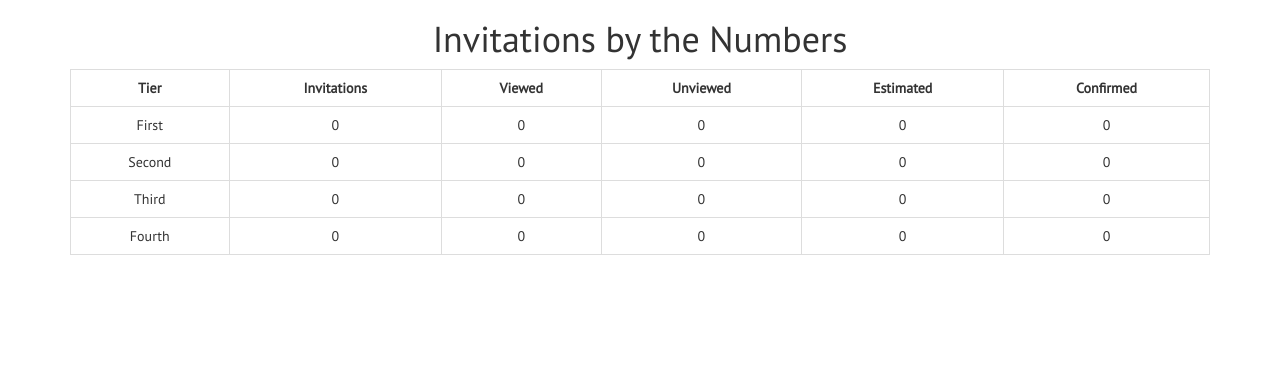
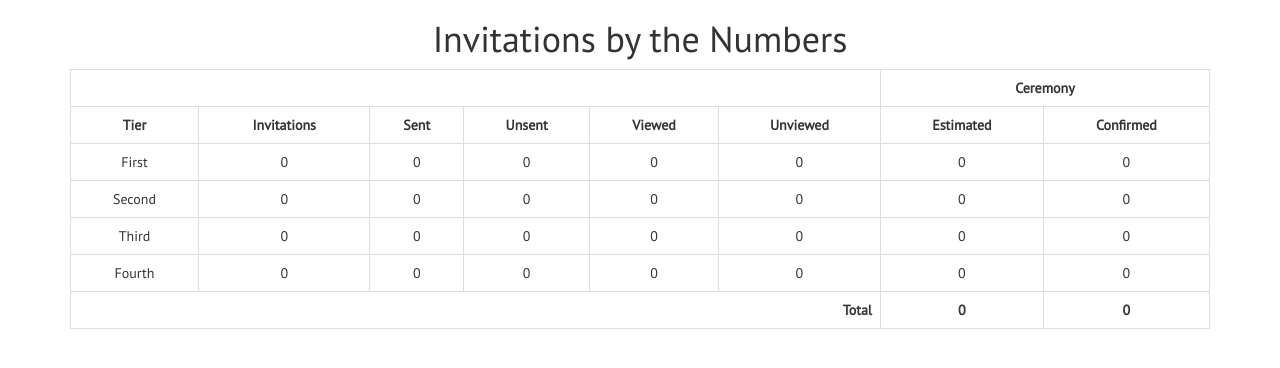
Before and after one commit to jsayles/wedding, a Django app: page /totals/ in a window 1280 px wide. Shown: the part 51-419 px from the top of the page. Run offline with Django 3.2, Linux system fonts and the light colour scheme; data that the repository does not hold is empty; parts of the project's set-up code (start-up, migrations or seed data) failed here and were passed over; some libraries are stand-ins or nearby versions.

Commit message:
new timestamp for when the invite was sent

```diff
--- a/wedding/models.py
+++ b/wedding/models.py
@@ -55,6 +55,7 @@ class Invitation(models.Model):
 	groups = models.ManyToManyField(InvitationGroup, blank=True)
 	tier = models.CharField("Tier", choices=TIER_CHOICES, max_length=1, default='4')
 	last_viewed = models.DateTimeField(blank=True, null=True, default=None)
+	sent_ts = models.DateTimeField(blank=True, null=True, default=None)
 
 	def get_code(self):
 		return short_url.encode_url(self.id)
@@ -68,6 +69,16 @@ class Invitation(models.Model):
 				return settings.SITE_URL + "rsvp/" + code
 		return ""
 
+	def is_viewed(self):
+		if last_viewed:
+			return True
+		return False
+
+	def is_sent(self):
+		if sent_ts:
+			return True
+		return False
+
 	def __unicode__(self):
 		return (self.recipient)
 
--- a/wedding/templates/totals.html
+++ b/wedding/templates/totals.html
@@ -5,8 +5,14 @@
 
 <table class="table table-bordered">
 	<tr>
+		<th colspan="6"></th>
+		<th class="text-center" colspan="2">Ceremony</th>
+	</tr>
+	<tr>
 		<th class="text-center">Tier</th>
 		<th class="text-center">Invitations</th>
+		<th class="text-center">Sent</th>
+		<th class="text-center">Unsent</th>
 		<th class="text-center">Viewed</th>
 		<th class="text-center">Unviewed</th>
 		<th class="text-center">Estimated</th>
@@ -17,6 +23,8 @@
 		<tr>
 			<td>{{ dict.tier }}</td>
 			<td>{{ dict.invitations | length }}</td>
+			<td>{{ dict.sent }}</td>
+			<td>{{ dict.unsent }}</td>
 			<td>{{ dict.viewed }}</td>
 			<td>{{ dict.unviewed }}</td>
 			<td>{{ dict.est_count }}</td>
@@ -24,5 +32,10 @@
 		</tr>
 	{% endfor %}
 
+	<tr>
+		<th class="text-right" colspan="6">Total</th>
+		<th class="text-center">{{ total_est }}</th>
+		<th class="text-center">{{ total_conf }}</th>
+	</tr>
 </table>
 {% endblock %}
--- a/wedding/views.py
+++ b/wedding/views.py
@@ -31,6 +31,8 @@ def registry(request):
 def totals(request):
 	all_invitations = Invitation.objects.all()
 
+	total_est = 0
+	total_conf = 0
 	invites = []
 	for tier_id, tier in TIER_CHOICES:
 		invitations = Invitation.objects.filter(tier=tier_id)
@@ -38,6 +40,8 @@ def totals(request):
 		conf_count = 0
 		viewed = 0
 		unviewed = 0
+		sent = 0
+		unsent = 0
 		for i in invitations:
 			est_count = est_count + i.estimated_ceremony
 			if i.rsvp_ceremony:
@@ -46,8 +50,14 @@ def totals(request):
 				viewed = viewed + 1
 			else:
 				unviewed = unviewed + 1
-		invites.append({'tier': tier, 'invitations':invitations, 'est_count':est_count, 'conf_count':conf_count, 'viewed':viewed, 'unviewed':unviewed})
-	return render_to_response('totals.html', {'tiers':TIER_CHOICES, 'invites': invites}, RequestContext(request))
+			if i.sent_ts:
+				sent = sent + 1
+			else:
+				unsent = unsent + 1
+		invites.append({'tier': tier, 'invitations':invitations, 'est_count':est_count, 'conf_count':conf_count, 'viewed':viewed, 'unviewed':unviewed, 'sent':sent, 'unsent':unsent})
+		total_est = total_est + est_count
+		total_conf = total_conf + conf_count
+	return render_to_response('totals.html', {'tiers':TIER_CHOICES, 'invites': invites, 'total_est':total_est, 'total_conf':total_conf}, RequestContext(request))
 
 def session_invitation(request):
 	invitation = None
```
Also changed, not shown: wedding/migrations/0007_invitation_sent_ts.py (added). Lines whose indentation alone changed are shown as unchanged.
